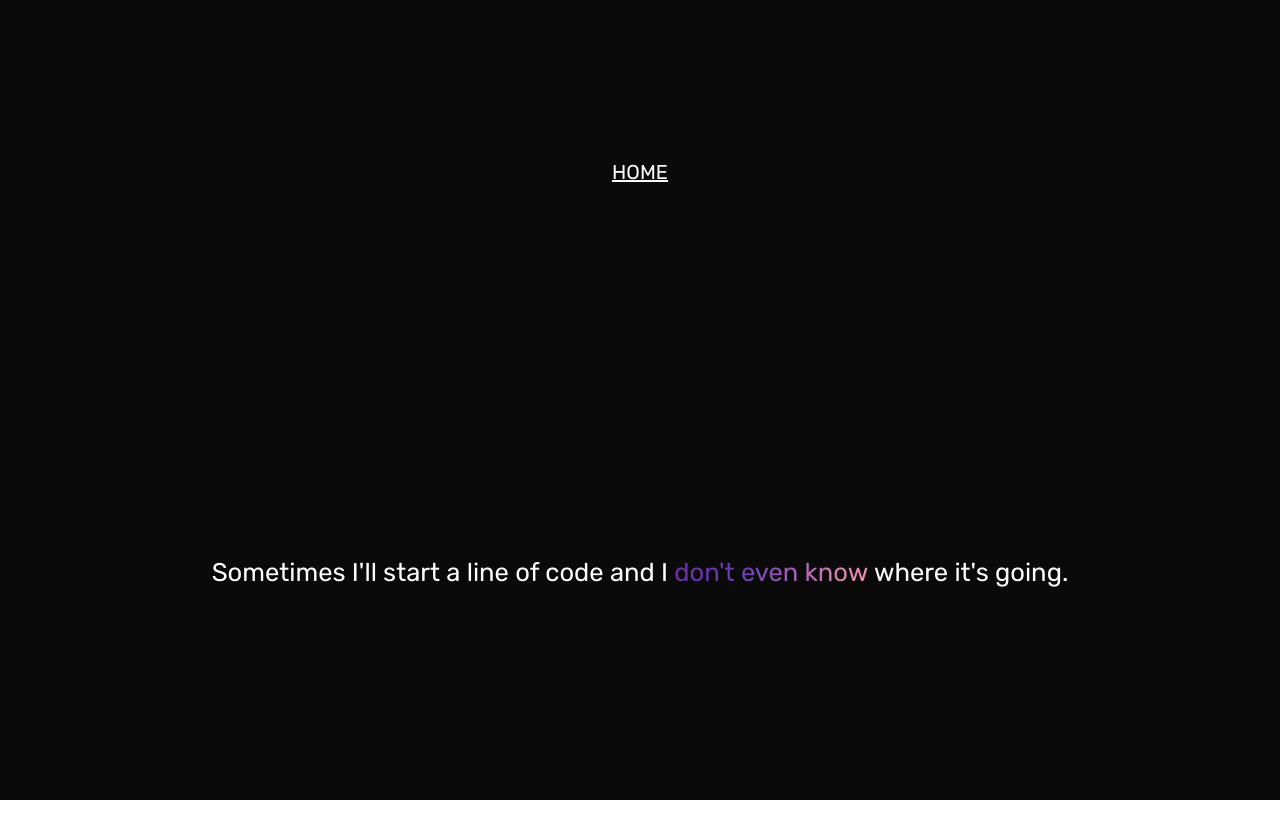
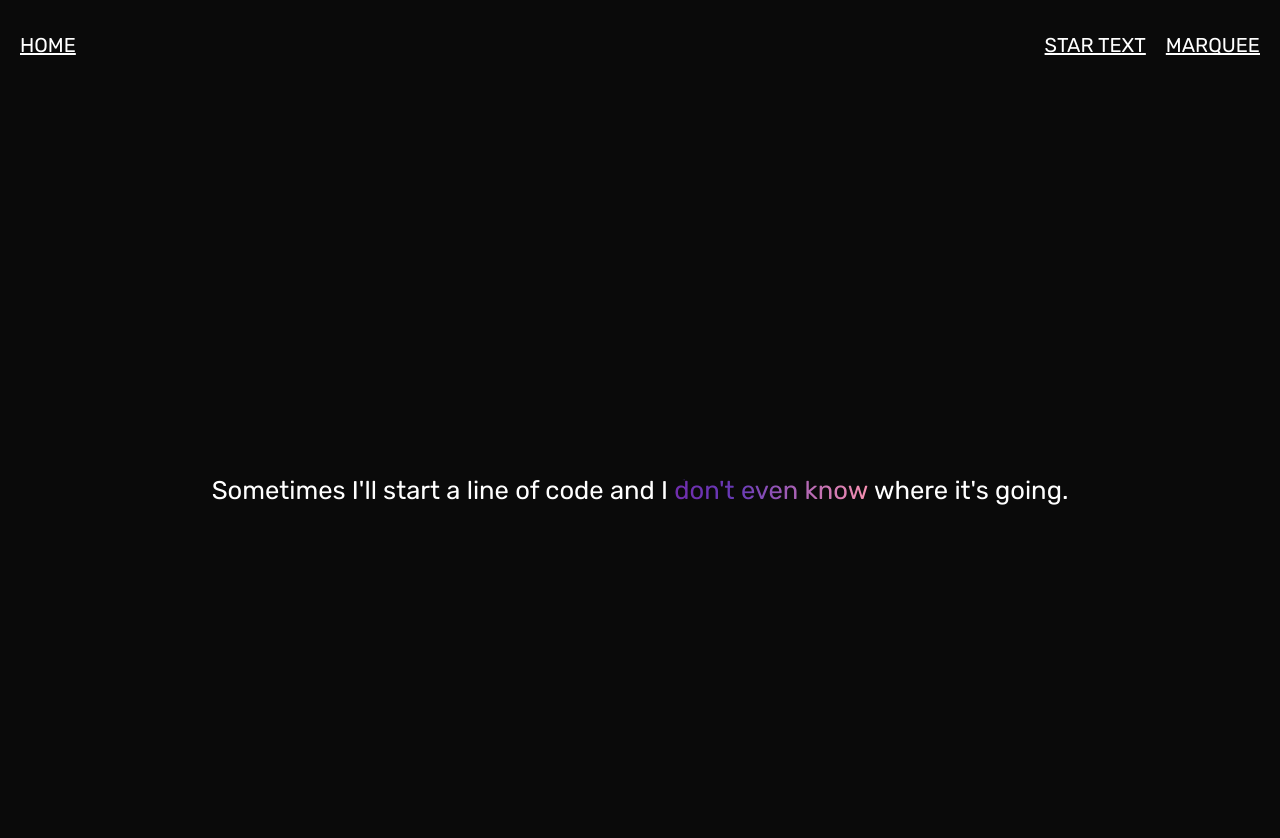
Before and after one commit to BrandTrump/gsap-react, a React (Vite) app: page /star-text-effect in a window 1280 px wide. Shown: the top 838 px of the page. Before the commit the page ends 800 px from the top, so only its background shows below. Built offline with nearby package versions, Linux system fonts and the light colour scheme.

Commit message:
moved navbar componet to star page

```diff
--- a/src/components/StartText.jsx
+++ b/src/components/StartText.jsx
@@ -2,6 +2,7 @@ import { useEffect } from "react";
 import "../styles/StarText.css";
 import { useRef } from "react";
 import { Link } from "react-router-dom";
+import Navbar from "./Navbar";
 
 const StartText = () => {
   const star = useRef(null);
@@ -32,10 +33,8 @@ const StartText = () => {
   }, []);
 
   return (
+    <>
       <div className="container">
-      <Link to={"/"} className="home-link">
-        Home
-      </Link>
         <h1>
           Sometimes I'll start a line of code and I{" "}
           <span className="magic">
@@ -59,6 +58,7 @@ const StartText = () => {
           where it's going.
         </h1>
       </div>
+    </>
   );
 };
 
--- a/src/pages/StarTextPage.jsx
+++ b/src/pages/StarTextPage.jsx
@@ -1,8 +1,10 @@
 import StartText from "../components/StartText";
+import Navbar from "../components/Navbar";
 
 const StarTextEffect = () => {
   return (
     <div>
+      <Navbar />
       <StartText />
     </div>
   );
```
Lines whose indentation alone changed are shown as unchanged.
